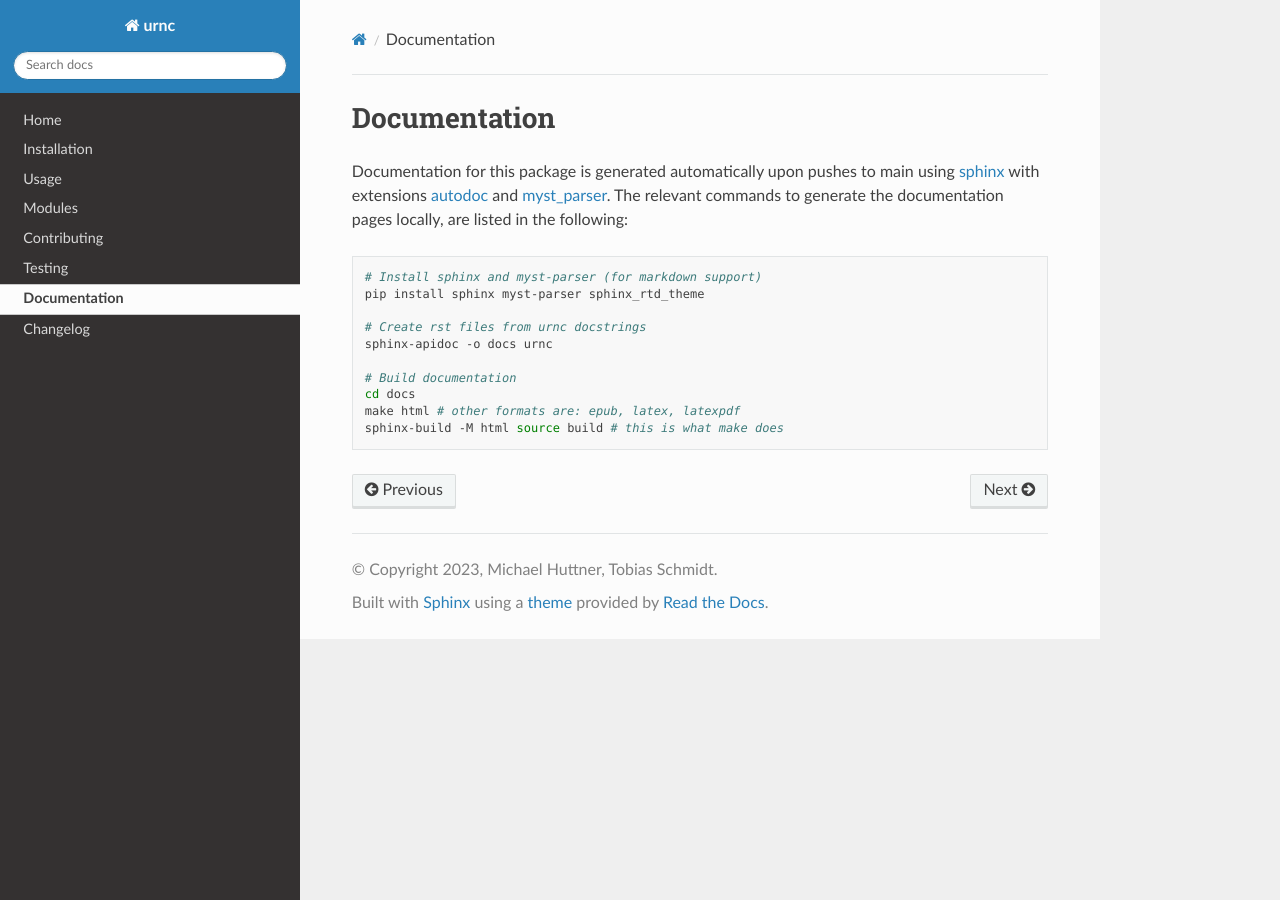
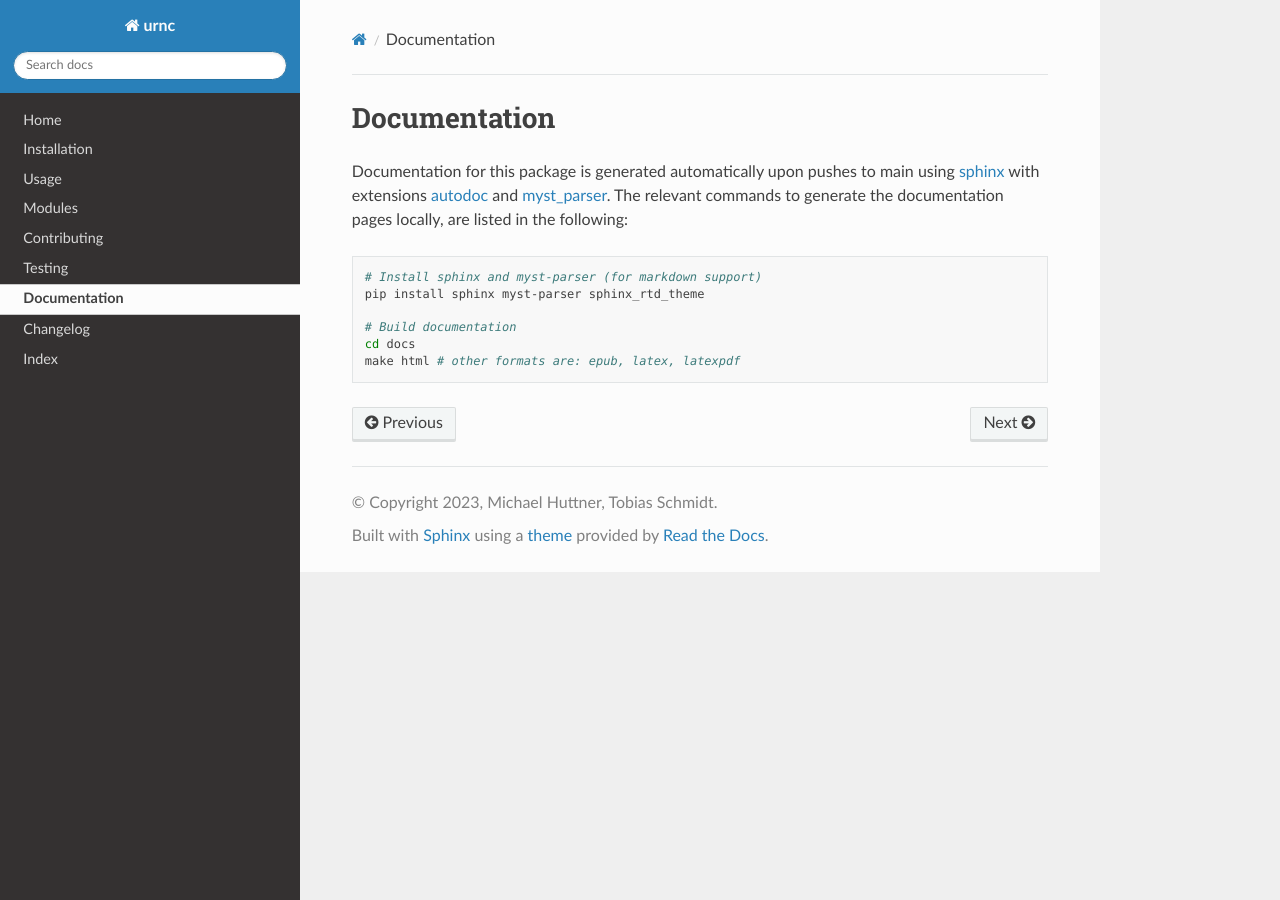
Before and after one commit to spang-lab/urnc, a Sphinx documentation site: the page built from docs/source/documentation.rst, in a window 1280 px wide. Built offline with Sphinx 7.4.7 and the Read the Docs theme 2.0.0, drawn with Linux system fonts in a browser that asks for light colours.

Commit message:
Snapshot

```diff
--- a/docs/source/conf.py
+++ b/docs/source/conf.py
@@ -20,7 +20,6 @@
     'myst_parser', # markdown support
     'sphinx_rtd_theme', # read-the-docs theme
     'sphinx.ext.autodoc', # docstring support
-    'sphinx.ext.autosummary', # generate api reference automatically
     'sphinx.ext.napoleon' # support for numpy docstrings
 ]
 
--- a/docs/source/documentation.rst
+++ b/docs/source/documentation.rst
@@ -8,10 +8,6 @@
    # Install sphinx and myst-parser (for markdown support)
    pip install sphinx myst-parser sphinx_rtd_theme
 
-   # Create rst files from urnc docstrings
-   sphinx-apidoc -o docs urnc
-
    # Build documentation
    cd docs
    make html # other formats are: epub, latex, latexpdf
-   sphinx-build -M html source build # this is what make does
--- /dev/null
+++ b/docs/source/genindex.rst
@@ -0,0 +1,4 @@
+Index
+=====
+
+.. Will be replace with the actual Index during build.
--- a/docs/source/modules.rst
+++ b/docs/source/modules.rst
@@ -1,5 +1,5 @@
-urnc
-====
+Modules
+=======
 
 .. toctree::
    :maxdepth: 4
```
Also changed, not shown: docs/source/index.rst (+1 -7 lines), docs/source/urnc.rst (+5 -8 lines), 3 other files.
